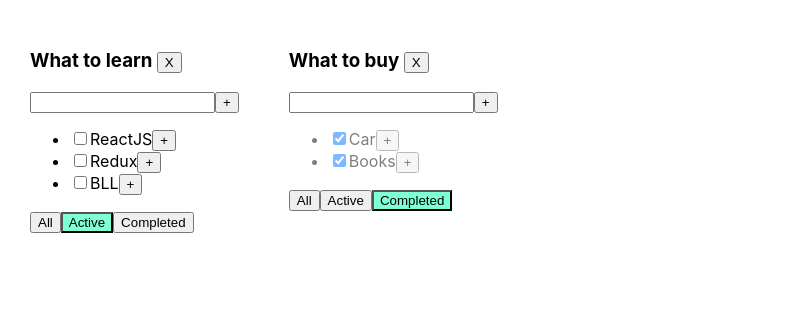
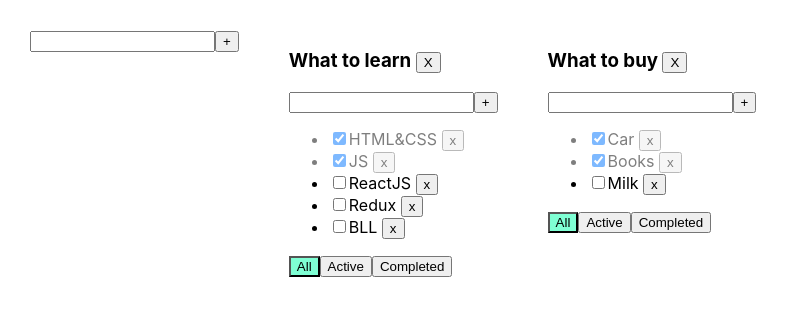
Before and after one commit to VictorSvetailo/toDoListAppDK, a React (Create React App) app: page / in a window 1280 px wide. Shown: the top 316 px of the page, without its empty margins (0-789 px from the left). Built offline with nearby package versions, Linux system fonts and the light colour scheme.

Commit message:
change title tasks and title todolist

```diff
--- /dev/null
+++ b/src/AddItemForm.tsx
@@ -0,0 +1,40 @@
+import React, {ChangeEvent, KeyboardEvent, MouseEvent, useState} from 'react';
+
+type AddItemFormType = {
+    addItem: (title: string) => void
+}
+
+export function AddItemForm(props: AddItemFormType) {
+    const [newTaskTitle, setNewTaskTitle] = useState('')
+    const [error, setError] = useState<string | null>(null) // state - error
+    const onNewTitleChangeHandler = (e: ChangeEvent<HTMLInputElement>) => {
+        setNewTaskTitle(e.currentTarget.value)
+    }
+    const onKeyPressHendler = (e: KeyboardEvent<HTMLInputElement>) => {
+        setError(null)
+        if (e.ctrlKey && e.charCode === 13) {
+            props.addItem(newTaskTitle)
+            setNewTaskTitle('')
+        }
+    }
+    const addTask = (e: MouseEvent<HTMLButtonElement>) => {
+        if (newTaskTitle.trim() !== '') {
+            props.addItem(newTaskTitle.trim())
+        } else {
+            setError('Field is required!')
+        }
+
+        setNewTaskTitle('')
+    }
+    return (
+        <div>
+            <input value={newTaskTitle}
+                   onChange={onNewTitleChangeHandler}
+                   onKeyPress={onKeyPressHendler}
+                   className={error ? 'error' : ''} //styles.error Field is required
+            />
+            <button onClick={addTask}>+</button>
+            {error && <div className="error_message">{error}</div>}
+        </div>
+    )
+}
--- a/src/App.tsx
+++ b/src/App.tsx
@@ -2,6 +2,7 @@ import React, {useState} from 'react';
 import './App.css';
 import {TaskType, TodoList} from './TodoList';
 import {v1} from 'uuid';
+import {AddItemForm} from './AddItemForm';
 
 
 export type FilterValuesType = 'all' | 'completed' | 'active';
@@ -13,27 +14,12 @@ type ToDoListType = {
     filter: FilterValuesType
 }
 
-// const tasks2 = [
-//     {id: 1, title: 'Hello world', isDone: true},
-//     {id: 2, title: 'I am Happy', isDone: false},
-//     {id: 3, title: 'Yo', isDone: false},
-// ]
+type TasksStateType = {
+    [key: string]: Array<TaskType>
+}
 
 // Components
 function App() {
-    // data for App
-    let titleProps1 = 'What to learn';
-    // let titleProps2 = 'Songs';
-    //
-    // let [tasksObj, setTasks] = useState<Array<TaskType>>([
-    //     {id: v1(), title: 'HTML&CSS', isDone: true},
-    //     {id: v1(), title: 'JS', isDone: true},
-    //     {id: v1(), title: 'ReactJS', isDone: false},
-    //     {id: v1(), title: 'Redux', isDone: false},
-    //     {id: v1(), title: 'BLL', isDone: false},
-    // ])
-
-
     function removeTask(id: string, toDoListId: string) {
         let tasks = tasksObj[toDoListId];
         let filteredTasks = tasks.filter(t => t.id !== id)
@@ -59,6 +45,17 @@ function App() {
         }
         setTasks({...tasksObj})
     }
+    function changeTaskTitle(tasksId: string, newValue: string, toDoListId: string) {
+        // достаем нужный массив по toDoListId
+        let tasks = tasksObj[toDoListId];
+        //находим нужную task
+        let task = tasks.find(t => t.id === tasksId)
+        // изменяем task если она нашлась
+        if (task) {
+            task.title = newValue
+        }
+        setTasks({...tasksObj})
+    }
 
 
 ////Sortirovka-------------------------------------
@@ -78,8 +75,8 @@ function App() {
     let toDoListId1 = v1()
     let toDoListId2 = v1()
     let [toDoLists, setToDoLists] = useState<Array<ToDoListType>>([
-        {id: toDoListId1, title: 'What to learn', filter: 'active'},
-        {id: toDoListId2, title: 'What to buy', filter: 'completed'}
+        {id: toDoListId1, title: 'What to learn', filter: 'all'},
+        {id: toDoListId2, title: 'What to buy', filter: 'all'}
     ])
 
     let removeToDoList = (toDoListId: string) =>{
@@ -88,8 +85,15 @@ function App() {
         delete tasksObj[toDoListId]
         setTasks({...tasksObj})
     }
+    function changeToDoListTitle(id: string, newTitle: string) {
+        const toDoList = toDoLists.find(tl => tl.id === id)
+        if (toDoList){
+            toDoList.title = newTitle
+            setToDoLists([...toDoLists])
+        }
+    }
 
-    let [tasksObj, setTasks] = useState({
+    let [tasksObj, setTasks] = useState<TasksStateType>({
         [toDoListId1]: [
             {id: v1(), title: 'HTML&CSS', isDone: true},
             {id: v1(), title: 'JS', isDone: true},
@@ -102,8 +106,23 @@ function App() {
             {id: v1(), title: 'Milk', isDone: false},],
     });
     //--------------------------------------------------
+    function addTodoList(title: string) {
+        let toDoList: ToDoListType = {
+            id: v1(),
+            filter: 'all',
+            title: title,
+        };
+        setToDoLists([toDoList, ...toDoLists]);
+        setTasks({
+            ...tasksObj,
+            [toDoList.id]: []
+
+        })
+    }
+
     return (
         <div className="App">
+            <AddItemForm addItem={addTodoList} />
             {
                 toDoLists.map((tl) => {
                     let tasksForTodolist = tasksObj[tl.id];
@@ -125,6 +144,8 @@ function App() {
                                 changeTaskStatus={changeStatus}
                                 filter={tl.filter}
                                 removeToDoList={removeToDoList}
+                                changeTaskTitle={changeTaskTitle}
+                                changeToDoListTitle={changeToDoListTitle}
                             />
                         </div>
                     )
--- /dev/null
+++ b/src/EditableSpan.tsx
@@ -0,0 +1,28 @@
+import React, {ChangeEvent, useState} from 'react';
+
+type EditableSpanPropsType = {
+    title: string
+    onChange: (newValue: string) => void
+}
+
+export function EditableSpan(props: EditableSpanPropsType) {
+    let [editMode, setEditMode] = useState(false)
+    let [title, setTitle] = useState('')
+
+    const activateEditeMode = () => {
+        setEditMode(true);
+        setTitle(props.title)
+    }
+    const activateViewMode = () => {
+        setEditMode(false);
+        props.onChange(title)
+    }
+    const onChangeTitleHandler = (e: ChangeEvent<HTMLInputElement>) => {
+        setTitle(e.currentTarget.value)
+    }
+    return (
+        editMode
+            ? <input onBlur={activateViewMode} onChange={onChangeTitleHandler} value={title} autoFocus/>
+            : <span onDoubleClick={activateEditeMode}>{props.title} </span>
+    )
+}
--- a/src/TodoList.tsx
+++ b/src/TodoList.tsx
@@ -1,8 +1,8 @@
-import React, {ChangeEvent, KeyboardEvent, MouseEvent, useState} from 'react';
-import {strict} from 'assert';
+import React, {ChangeEvent, MouseEvent} from 'react';
 import {FilterValuesType} from './App';
-import {logDOM} from '@testing-library/react';
 import './component/Eban.css'
+import {AddItemForm} from './AddItemForm';
+import {EditableSpan} from './EditableSpan';
 
 export type PropsAllType = {
     id: string
@@ -14,6 +14,8 @@ export type PropsAllType = {
     changeTaskStatus: (tasksId: string, isDone: boolean, toDoListId: string) => void
     filter: FilterValuesType
     removeToDoList: (toDoListId: string)=>void
+    changeTaskTitle: (tasksId: string, newValue: string, toDoListId: string) => void
+    changeToDoListTitle: (newTitle: string, id: string) => void
 }
 
 export type TaskType = {
@@ -25,33 +27,6 @@ export type TaskType = {
 // Handler означает обработчик
 
 export function TodoList(props: PropsAllType) {
-    const [newTaskTitle, setNewTaskTitle] = useState('')
-    const [error, setError] = useState<string | null>(null) // state - error
-    const onNewTitleChangeHandler = (e: ChangeEvent<HTMLInputElement>) => {
-        setNewTaskTitle(e.currentTarget.value)
-    }
-    const onKeyPressHendler = (e: KeyboardEvent<HTMLInputElement>) => {
-        setError(null)
-        if (e.ctrlKey && e.charCode === 13) {
-            props.addTask(newTaskTitle, props.id)
-            setNewTaskTitle('')
-        }
-    }
-    const addTask = (e: MouseEvent<HTMLButtonElement>) => {
-        if (newTaskTitle.trim() !== ''){
-            props.addTask(newTaskTitle.trim(), props.id)
-        }else{
-            setError('Field is required!')
-        }
-
-        // if(newTaskTitle === 'fake'){
-        //     setNewTaskTitle('')
-        //     return
-        // }
-        // newTaskTitle.trim() && props.addTask(newTaskTitle.trim())
-        // newTaskTitle && props.addTask(newTaskTitle)
-        setNewTaskTitle('')
-    }
     const onClickAll = (e: MouseEvent<HTMLButtonElement>) => props.changeFilter('all', props.id)
     const onClickActive = (e: MouseEvent<HTMLButtonElement>) => props.changeFilter('active', props.id)
     const onClickCompleted = (e: MouseEvent<HTMLButtonElement>) => props.changeFilter('completed', props.id)
@@ -59,18 +34,21 @@ export function TodoList(props: PropsAllType) {
         props.removeToDoList(props.id)
     }
 
+    const addTask = (title: string) => {
+      props.addTask(title, props.id);
+        console.log('Hello')
+    }
+
+    const changeToDoListTitle = (newTitle: string) => {
+      props.changeToDoListTitle(props.id, newTitle)
+    }
+
     return (
         <div>
-            <h3>{props.title} <button onClick={removeToDoList}>X</button></h3>
-            <div>
-                <input value={newTaskTitle}
-                       onChange={onNewTitleChangeHandler}
-                       onKeyPress={onKeyPressHendler}
-                className={error ? 'error' : ''} //styles.error Field is required
-                />
-                <button onClick={addTask}>+</button>
-                { error && <div className='error_message'>{error}</div>}
-            </div>
+             <h3>
+                 <EditableSpan title={props.title} onChange={changeToDoListTitle}/>
+                 <button onClick={removeToDoList}>X</button></h3>
+            <AddItemForm addItem={addTask}/>
             <ul>
                 {
                     props.tasks.map((t) => {
@@ -78,15 +56,17 @@ export function TodoList(props: PropsAllType) {
                         const onRemoveHandler = () => {
                             props.removeTask(t.id, props.id)
                         }
-                        const onChangeHandler = (e: ChangeEvent<HTMLInputElement>) => {
+                        const onChangeStatusHandler = (e: ChangeEvent<HTMLInputElement>) => {
                             props.changeTaskStatus(t.id, e.currentTarget.checked, props.id)
-                            // console.log(t.id + " я разъебу этот React" + e.currentTarget.checked)
+                        }
+                        const onChangeTitleHandler = (newValue: string) => {
+                            props.changeTaskTitle(t.id, newValue, props.id)
                         }
                         return (
                             <li key={t.id} className={t.isDone ? 'is-done' : ''}>
-                                <input onChange={onChangeHandler} type="checkbox" checked={t.isDone}/>
-                                <span>{t.title}</span>
-                                <button onClick={onRemoveHandler}>+</button>
+                                <input onChange={onChangeStatusHandler} type="checkbox" checked={t.isDone}/>
+                               <EditableSpan title={t.title} onChange={onChangeTitleHandler}/>
+                                <button onClick={onRemoveHandler}>x</button>
                             </li>
                         )
                     })
@@ -99,5 +79,5 @@ export function TodoList(props: PropsAllType) {
             </div>
         </div>
     )
-        ;
+
 }
```
